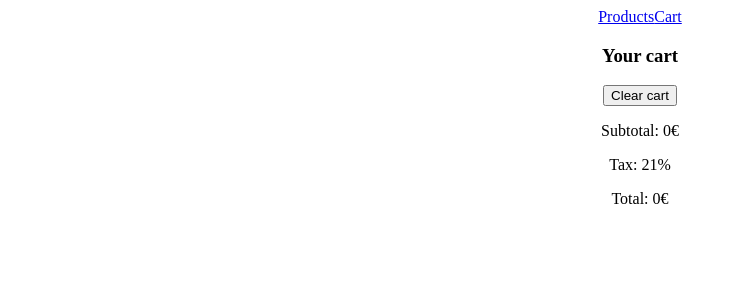
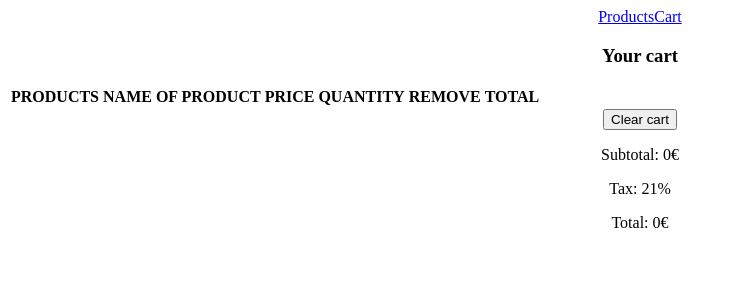
Before and after one commit to Nebotxavi/-React_Portfolio-DRAFT-Pottery-shop, a React (Create React App) app: page /cart in a window 1280 px wide. Shown: the top 300 px of the page, without its empty margins (0-733 px from the left). Built offline with nearby package versions, Linux system fonts and the light colour scheme.

Commit message:
Table component rendered by Cart instead of a list of items.

```diff
--- /dev/null
+++ b/src/components/Table.jsx
@@ -0,0 +1,22 @@
+import React from "react";
+
+import { TableHeader } from "./TableHeader";
+import { TableBody } from "./TableBody";
+
+const columns = [
+  { label: "PRODUCTS", path: "image", ref: "image" },
+  { label: "NAME OF PRODUCT", path: "name", ref: "name" },
+  { label: "PRICE", path: "price", ref: "price" },
+  { label: "QUANTITY", ref: "quantity" },
+  { label: "REMOVE", ref: "remove" },
+  { label: "TOTAL", ref: "total" }
+];
+
+export const Table = () => {
+  return (
+    <table>
+      <TableHeader columns={columns} />
+      <TableBody columns={columns} />
+    </table>
+  );
+};
--- /dev/null
+++ b/src/components/TableBody.jsx
@@ -0,0 +1,42 @@
+import React, { useContext } from "react";
+import { CollectionContext } from "../contextProvider";
+
+export const TableBody = ({ columns }) => {
+  const { cart, handleCartItem, removeCartItem } = useContext(
+    CollectionContext
+  );
+
+  const renderCell = (item, column) => {
+    if (column.path === "image") return <img src={item.image} alt="" />;
+    else if (column.path) return item[column.path];
+    else if (column.ref === "quantity") {
+      return (
+        <>
+          <button onClick={() => handleCartItem(item, "subs")}>-</button>
+          <p>{item.amount}</p>
+          <button onClick={() => handleCartItem(item, "add")}>+</button>
+        </>
+      );
+    } else if (column.ref === "remove") {
+      return <button onClick={() => removeCartItem(item)}>Remove</button>;
+    } else return <p>{item.price * item.amount}</p>;
+  };
+
+  return (
+    <tbody>
+      {cart.map(item => {
+        return (
+          <tr key={item.ref}>
+            {columns.map(column => {
+              return (
+                <td key={item.ref + column.label}>
+                  {renderCell(item, column)}
+                </td>
+              );
+            })}
+          </tr>
+        );
+      })}
+    </tbody>
+  );
+};
--- /dev/null
+++ b/src/components/TableHeader.jsx
@@ -0,0 +1,13 @@
+import React from "react";
+
+export const TableHeader = ({ columns }) => {
+  return (
+    <thead>
+      <tr>
+        {columns.map(column => {
+          return <th key={column.label}>{column.label}</th>;
+        })}
+      </tr>
+    </thead>
+  );
+};
--- a/src/pages/Cart.jsx
+++ b/src/pages/Cart.jsx
@@ -1,12 +1,11 @@
 import React, { useContext } from "react";
 
 import { CollectionContext } from "../contextProvider";
+import { Table } from "../components/Table";
 import { Title } from "../components/Title";
 
 export const Cart = () => {
-  const { cart, handleCartItem, removeCartItem, clearCart } = useContext(
-    CollectionContext
-  );
+  const { cart, clearCart } = useContext(CollectionContext);
 
   const subtotal = cart.length
     ? cart.reduce((accumulator, currentItem) => {
@@ -19,23 +18,7 @@ export const Cart = () => {
   return (
     <div>
       <Title text={"Your cart"} />
-      {cart.map(item => {
-        return (
-          <div key={item.ref}>
-            <p>
-              <img src={item.image} alt="" />
-            </p>
-            <p>Ref: {item.ref}</p>
-            <p>Price: {item.price}€</p>
-            <button onClick={() => handleCartItem(item, "subs")}>-</button>
-            <p>{item.amount}</p>
-            <button onClick={() => handleCartItem(item, "add")}>+</button>
-            <button onClick={() => removeCartItem(item)}>Remove</button>
-            <p>Total price: {item.price * item.amount}</p>
-            <p>-----------</p>
-          </div>
-        );
-      })}
+      <Table />
       <div>
         <button onClick={() => clearCart()}>Clear cart</button>
         <p>Subtotal: {cart.length && subtotal}€</p>
--- a/src/pages/Item.jsx
+++ b/src/pages/Item.jsx
@@ -39,7 +39,11 @@ export const Item = ({ match, history }) => {
           </button>
         </div>
         {isItemActive && (
-          <ItemBought item={item} handleClick={handleContinueShopping} />
+          <ItemBought
+            item={item}
+            setIsItemActive={setIsItemActive}
+            handleClick={handleContinueShopping}
+          />
         )}
       </div>
     );
```
